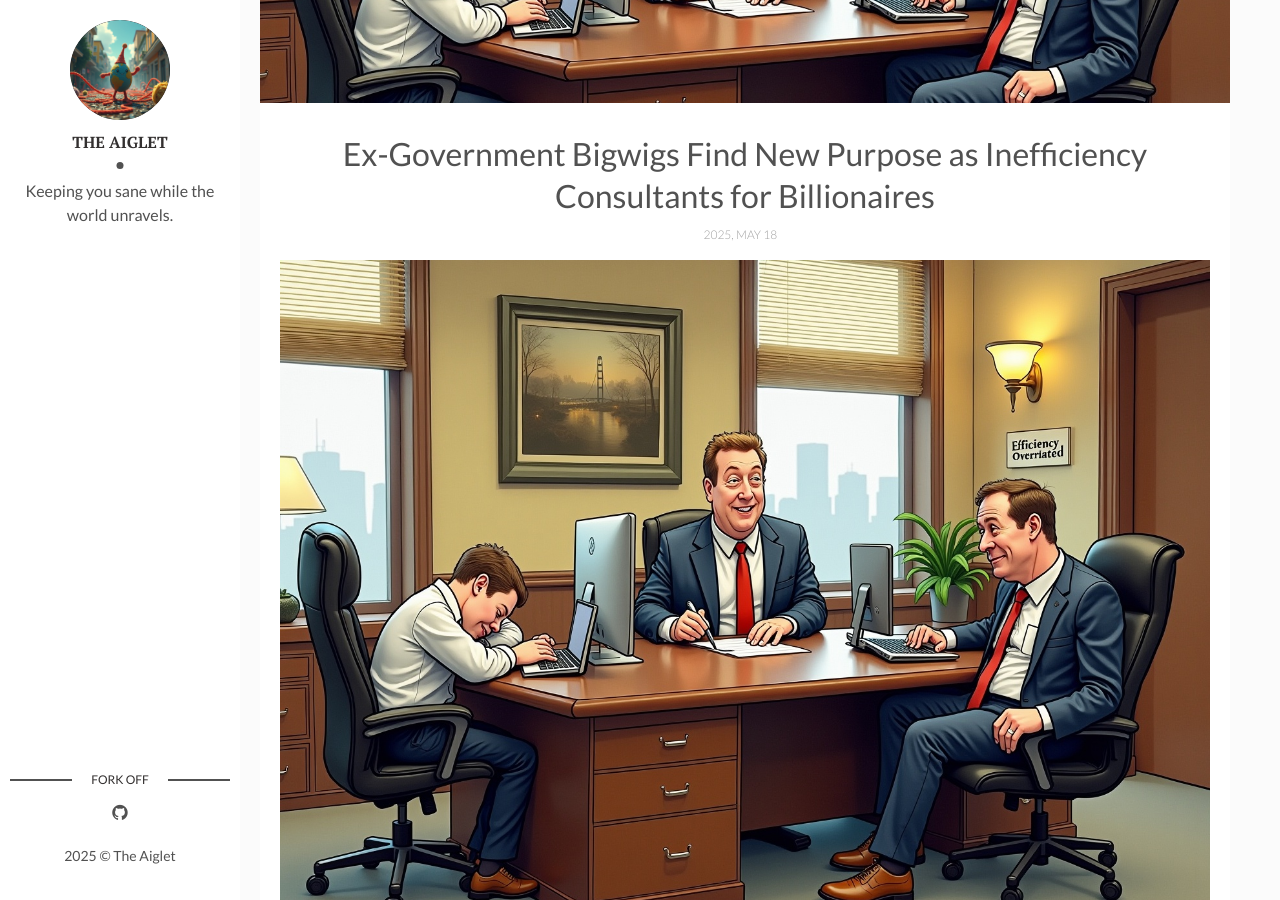
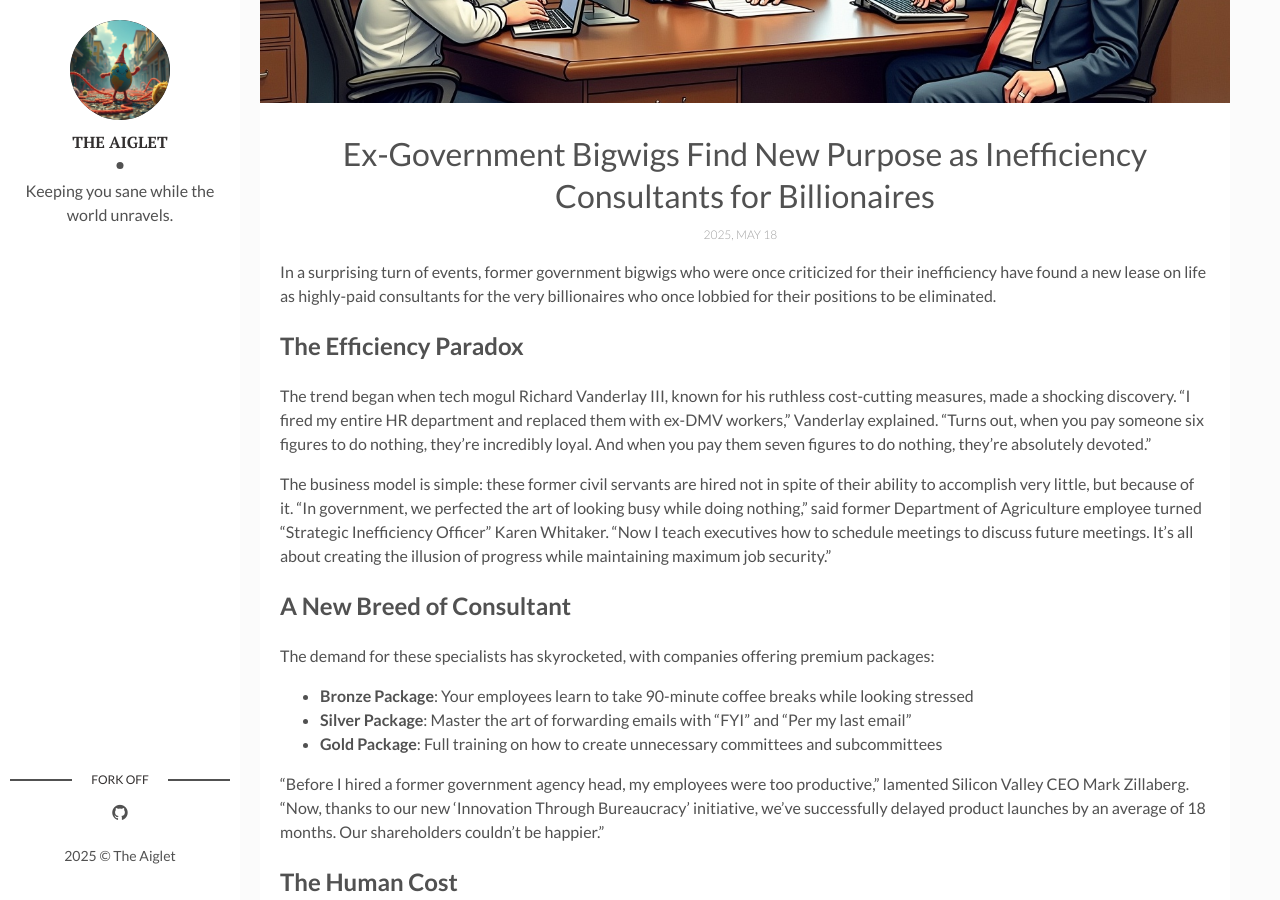
Before and after one commit to bravegeek/theaiglet, a Jekyll site: the page built from _posts/2025-05-18-ex-government-workers-inefficiency-consultants.md, in a window 1280 px wide and 900 px high, scrolled down 417 px. Built offline with Jekyll 4.4.1, drawn with Linux system fonts in a browser that asks for light colours.

Commit message:
fix: remove extra image link from article

```diff
--- a/_posts/2025-05-18-ex-government-workers-inefficiency-consultants.md
+++ b/_posts/2025-05-18-ex-government-workers-inefficiency-consultants.md
@@ -8,8 +8,6 @@ fig-caption: "A team of 'Strategic Inefficiency Officers' hard at work, or at le
 tags: [Business, Satire, Government]
 img-prompt: "A group of well-dressed consultants in a lavish office, one sleeping at their desk, another playing solitaire on their computer, and a third taking a two-hour lunch break, with a sign that says 'Efficiency is Overrated' on the wall"
 ---
-
-![A team of 'Strategic Inefficiency Officers' hard at work]({{site.baseurl}}/assets/img/inefficiency-consultants.jpg)
 
 In a surprising turn of events, former government bigwigs who were once criticized for their inefficiency have found a new lease on life as highly-paid consultants for the very billionaires who once lobbied for their positions to be eliminated.
 
```
